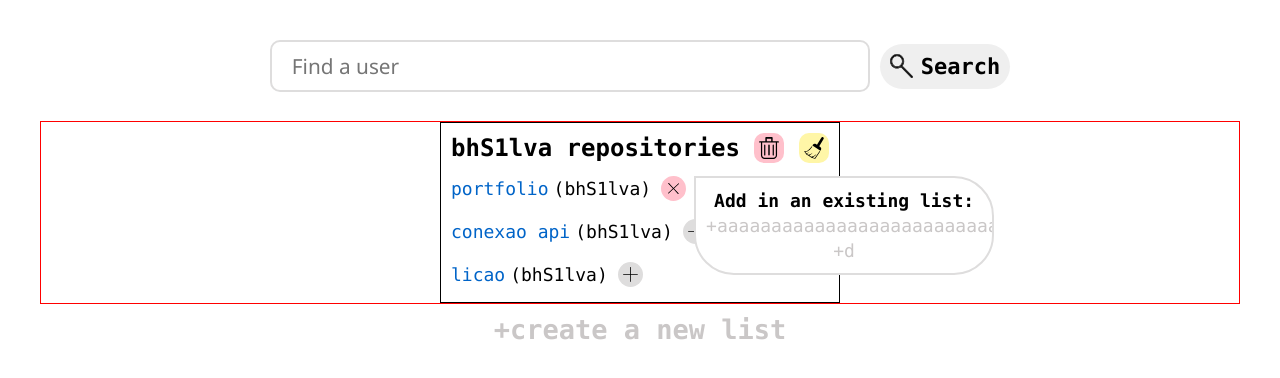
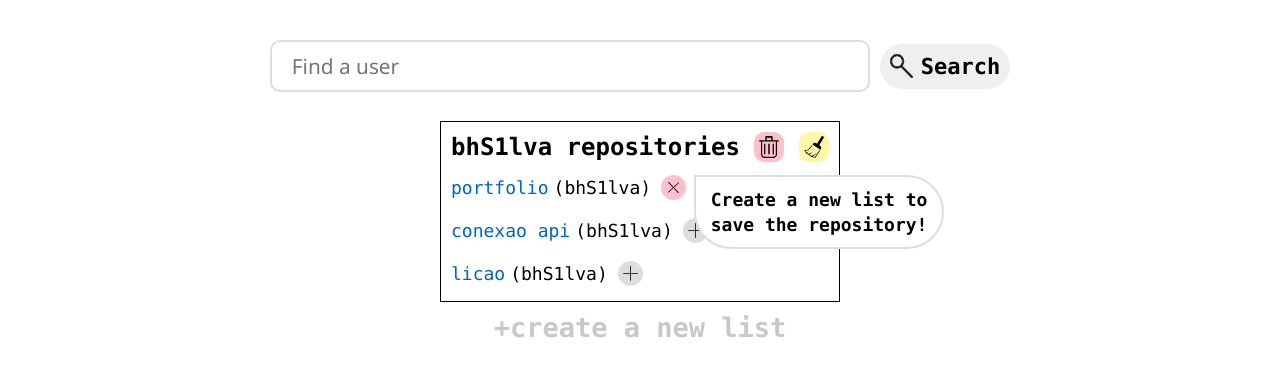
Before and after one commit to bhS1lva/Projeto-repo-keeper, a Svelte app: page / in a window 1280 px wide. Both pictures are taken after a click on the button 673 px from the left and 188 px from the top of the page. Shown: the top 378 px of the page. Built offline with nearby package versions, Linux system fonts and the light colour scheme.

Commit message:
criada função de adicionar repositórios em listas

```diff
--- a/src/App.svelte
+++ b/src/App.svelte
@@ -1,6 +1,6 @@
 <script lang="ts">
 
-    import ManageRepositories from "./components/ManageRepositories/ManageRepositories.svelte";
+    import ManageLists from "./components/ManageLists/ManageLists.svelte";
     import SearchBar from "./components/SearchBar/SearchBar.svelte";
     import type IRepository from "./interfaces/IRepository";
 
@@ -13,7 +13,7 @@
 
 <main>
 	<header><SearchBar on:Response={getEvent}/></header>
-	<div><ManageRepositories allRepositories={repos}/></div>
+	<div><ManageLists allRepositories={repos}/></div>
 </main>
 
 <style>
--- a/src/components/ListRepositories/ListRepositories.svelte
+++ b/src/components/ListRepositories/ListRepositories.svelte
@@ -43,6 +43,7 @@
     {#each content as item (item)}
         <Repository
             repo={item}
+            on:AddItem
         />
     {/each}
 
--- a/src/components/ManageRepositories/ManageRepositories.svelte
+++ b/src/components/ManageLists/ManageLists.svelte
@@ -1,17 +1,11 @@
 <script lang="ts">
     import ListRepositories from "../ListRepositories/ListRepositories.svelte";
-
     import type IRepository from "../../interfaces/IRepository";
-    // import { listController } from "../../controllers/listController";
-    import { ListController } from "../../controllers/listController";
-    import { compute_rest_props } from "svelte/internal";
-
+    import { listController } from "../../controllers/listController";
 
     export let allRepositories: IRepository[] = [];
 
-    let mappedLists = {}
-
-    const listController = new ListController(mappedLists);
+    let mappedLists = listController.container
 
     allRepositories = [
         {name: 'portfolio', url:'www.google.com', owner: 'bhS1lva', id:1, onList: [], clicked: false},
@@ -40,14 +34,6 @@
         })
     }
 
-    function manageList(repo: IRepository){
-        if(repo.clicked){
-            removeFromList(repo)
-        } else {
-            addOnList(repo)
-        }
-    }
-
     function clearList(list: IRepository[]) {
         list.map(repo => (
             removeFromList(repo)
@@ -74,16 +60,24 @@
         mappedLists = mappedLists;
     }
 
+    function addItem(repo:IRepository, listName:string){
+        repo = {...repo, onList:[listName], clicked:'blocked'};
+        mappedLists[listName] = [...mappedLists[listName], repo];
+        console.log(repo);
+        mappedLists = mappedLists;
+    }
+
 </script>
 
 
 <div>
-
     <div class="list-box">
         {#if allRepositories?.length}
             <ListRepositories
                 title={`${allRepositories[0].owner} repositories`}
                 content={allRepositories}
+                on:AddItem={(e) => addItem(e.detail.repo, e.detail.list)}
+
             />
         {/if}
         {#each Object.keys(mappedLists) as list}
@@ -110,7 +104,6 @@
 
 <style>
     .list-box{
-        border: 1px solid red;
         display: flex;
         gap: 70px;
         justify-content: space-evenly;
--- a/src/components/Repository/Modal.svelte
+++ b/src/components/Repository/Modal.svelte
@@ -1,9 +1,16 @@
 <script lang="ts">
+    export let lists: {in: string[], notIn: string[]};
+    // export let listName: string;
 
-    export let lists: {in: string[], notIn: string[]};
+    export let repo;
 
-    // let listName = '';
+    import { createEventDispatcher } from "svelte";
 
+    import type IRepository from "../../interfaces/IRepository";
+
+    const dispatch = createEventDispatcher<{
+        AddItem: {repo: IRepository, list: string}
+    }>();
 </script>
 
 <div class="box">
@@ -13,10 +20,14 @@
         </button>
     </div>
     <p>or</p>-->
-    <div>
-        <h4>Add in an existing list:</h4>
+    <div class="lists">
+        {#if lists.notIn.length}
+            <h4>Add in a list:</h4>
+            {:else}
+            <h4>Create a new list to save the repository!</h4>
+        {/if}
         {#each lists.notIn as list}
-            <button class="clickable">
+            <button class="clickable" on:click={() => dispatch('AddItem', {repo, list})}>
                 <p>+{list}</p>
             </button>
         {/each }
@@ -25,7 +36,7 @@
 
 <style>
     .box{
-        width: 300px;
+        width: 250px;
         background-color: white;
         border: 2px solid var(--gray);
         text-align: center;
@@ -48,4 +59,8 @@
     .clickable:hover{
         text-decoration: underline;
     }
+    .lists{
+        display: flex;
+        flex-flow: column nowrap;
+    }
 </style>
--- a/src/components/Repository/Repository.svelte
+++ b/src/components/Repository/Repository.svelte
@@ -1,11 +1,12 @@
 <script lang="ts">
-
     import type IRepository from "../../interfaces/IRepository";
+    import { listController } from "../../controllers/listController";
 
     import Modal from "./Modal.svelte";
 
     export let repo: IRepository;
 
+    let isRepoBlocked = typeof(repo.clicked) === 'boolean';
 </script>
 
 <div class="repository">
@@ -14,17 +15,26 @@
         <p>({repo.owner})</p>
     </div>
     <div class="side-box">
+        {#if isRepoBlocked}
             <button
                 class="function-button add-button"
                 class:remove-button={repo.clicked}
-            on:click={() => repo.clicked = !repo.clicked}>
-
+                on:click={() => repo.clicked = !repo.clicked}
+                on:blur={() => /*repo.clicked = false*/ console.log('blur')}
+                >
                 <img src="/assets/plus.svg" alt="add item on list icon">
             </button>
-        {#if repo.clicked}
+            {:else}
+                <button class="function-button remove-button">
+                    <img src="/assets/plus.svg" alt="remove item from list icon">
+                </button>
+        {/if}
+        {#if repo.clicked && isRepoBlocked}
             <div class="modal">
                 <Modal
-                lists={{in:['c','b'], notIn:['aaaaaaaaaaaaaaaaaaaaaaaaaaaaaaaaaaaaaaaaaaaaaaa','d']}}
+                    lists={{in:repo.onList, notIn:Object.keys(listController.container)}}
+                    {repo}
+                    on:AddItem
                     />
             </div>
         {/if}
--- a/src/controllers/listController.ts
+++ b/src/controllers/listController.ts
@@ -1,4 +1,4 @@
-export class ListController{
+class ListController{
     container;
     createList(name:string){
         this.container[name] = [];
@@ -11,15 +11,4 @@ export class ListController{
     }
 }
 
-function list(){
-    let container = {};
-    return {
-        container,
-        createList: function(name:string){
-            container[name] = [];
-        }
-    }
-}
-
-
-// export const listController = list()
+export const listController = new ListController({});
--- a/src/interfaces/IRepository.ts
+++ b/src/interfaces/IRepository.ts
@@ -4,5 +4,5 @@ export default interface IRepository {
     url: string,
     owner: string,
     onList: string[],
-    clicked: boolean
+    clicked: boolean | 'blocked'
 }
```
Lines whose indentation alone changed are shown as unchanged.
